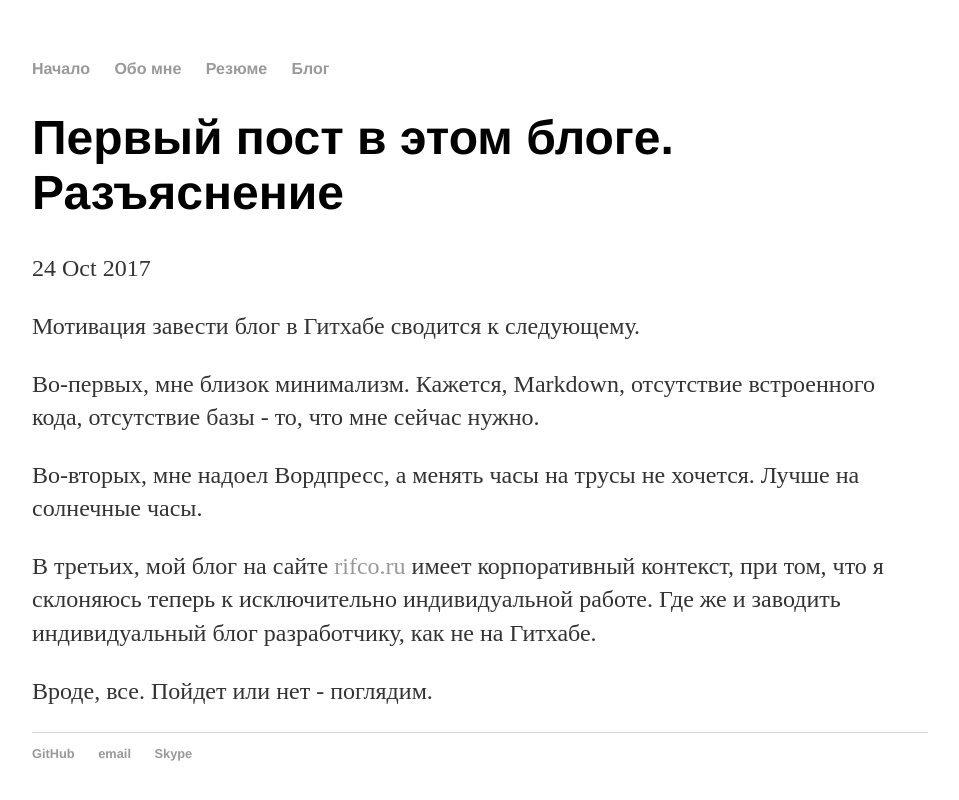
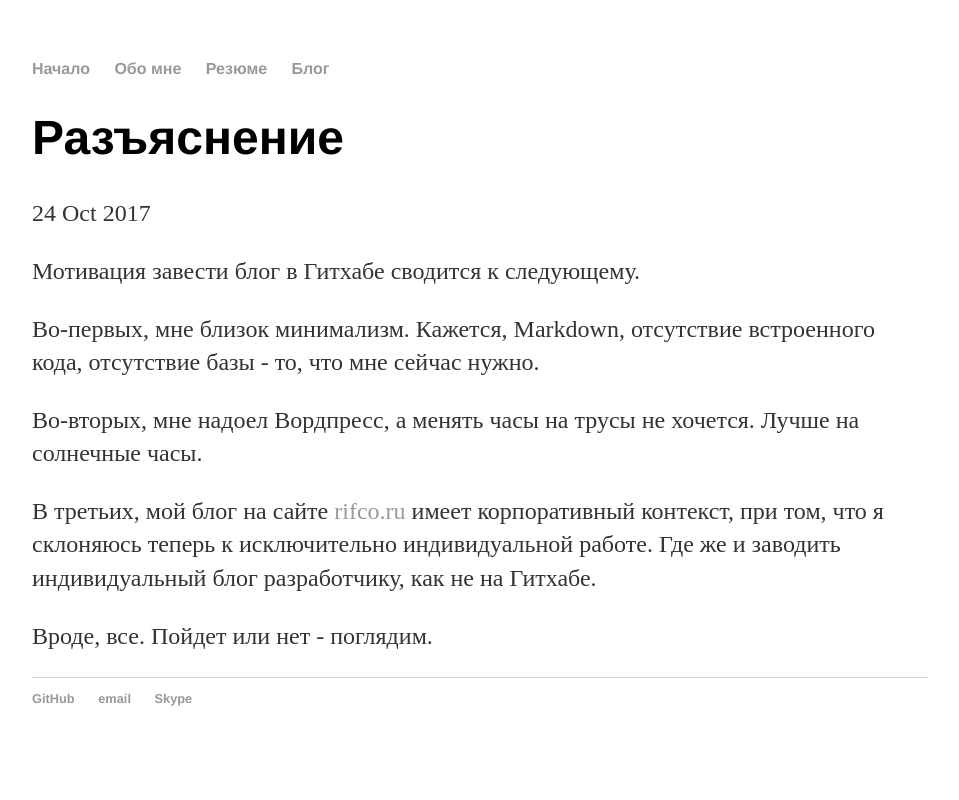
Before and after one commit to komstin/komstin.github.io, a Jekyll site: the page built from _posts/2017-10-24-explanation.md, in a window 1280 px wide. Shown: the top 800 px of the page, without its empty margins (160-1119 px from the left). Built offline with Jekyll 4.4.1, drawn with Linux system fonts in a browser that asks for light colours.

Commit message:
Update 2017-10-24-explanation.md

```diff
--- a/_posts/2017-10-24-explanation.md
+++ b/_posts/2017-10-24-explanation.md
@@ -1,6 +1,6 @@
 ---
 layout: post
-title: "Первый пост в этом блоге. Разъяснение"
+title: "Разъяснение"
 date: 2017-10-24
 ---
 
```
